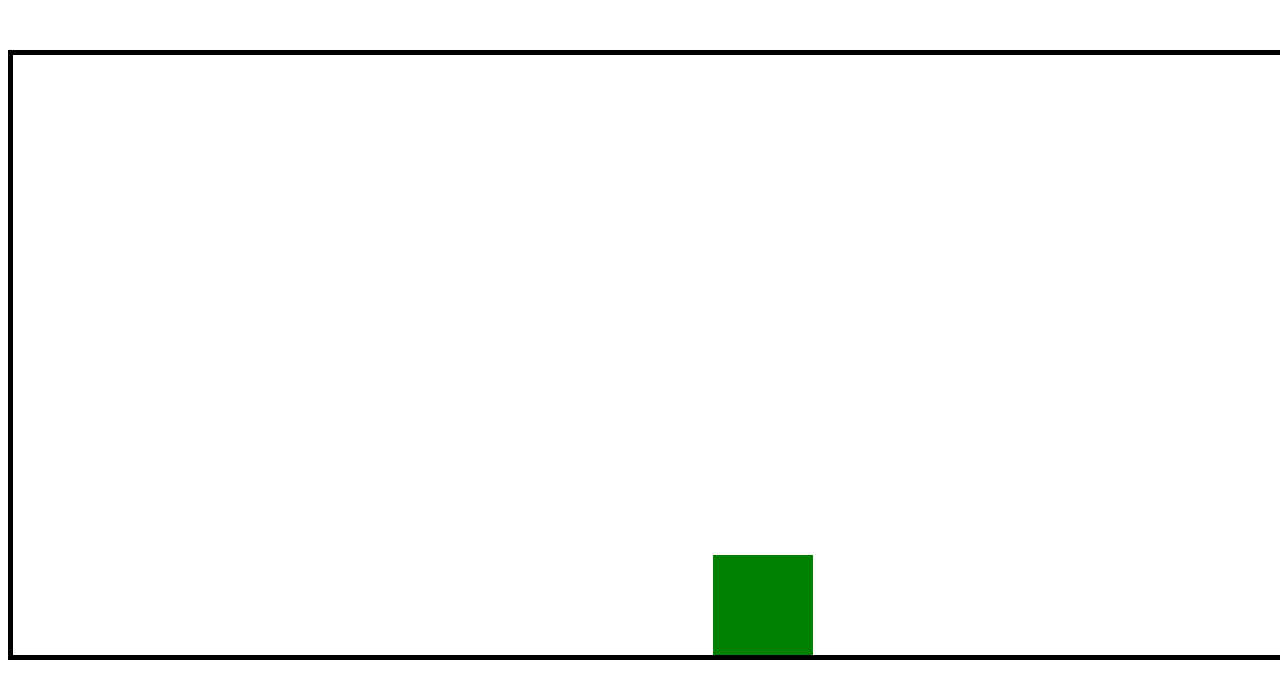
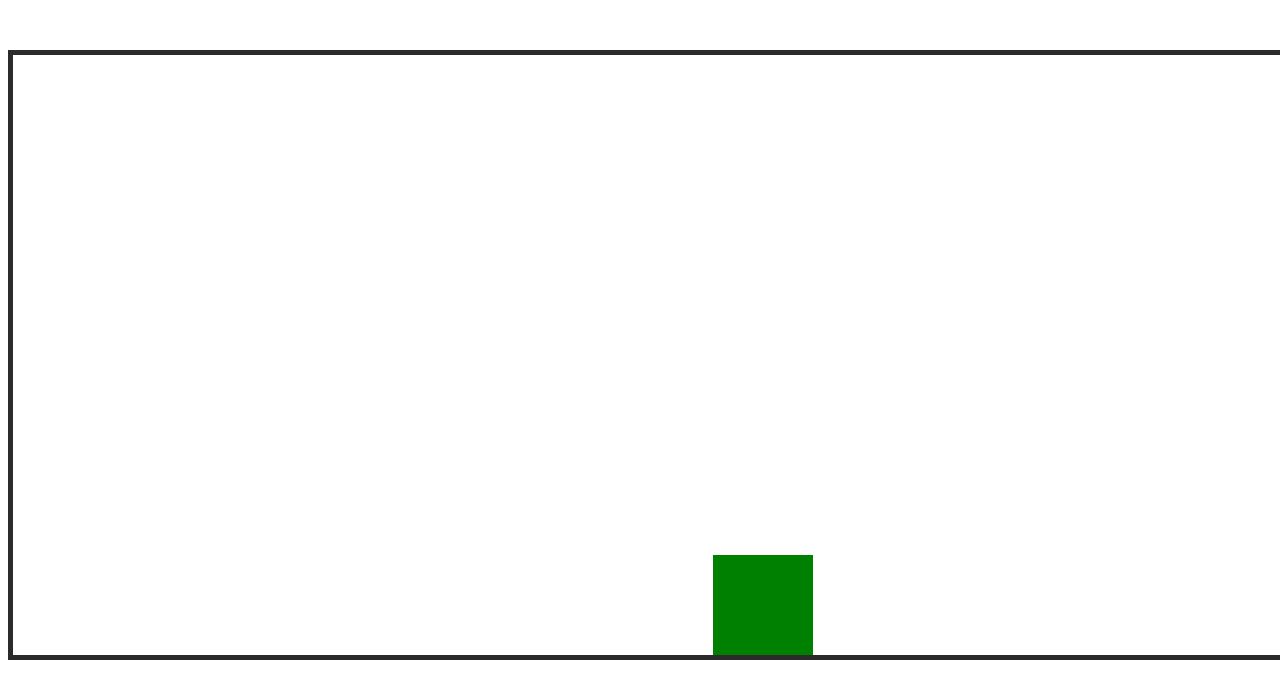
Before and after one commit to luubarcelona/frogger-game, a plain HTML site: page index.html in a window 1280 px wide. Shown: the top 698 px of the page. Drawn offline with Linux system fonts and the light colour scheme.

```diff
--- a/styles.css
+++ b/styles.css
@@ -1,5 +1,5 @@
 canvas {
-  border: 5px solid black;
+  border: 5px solid rgb(43, 43, 43);
   display: flex;
   margin: auto;
   margin-top:50px;
```
